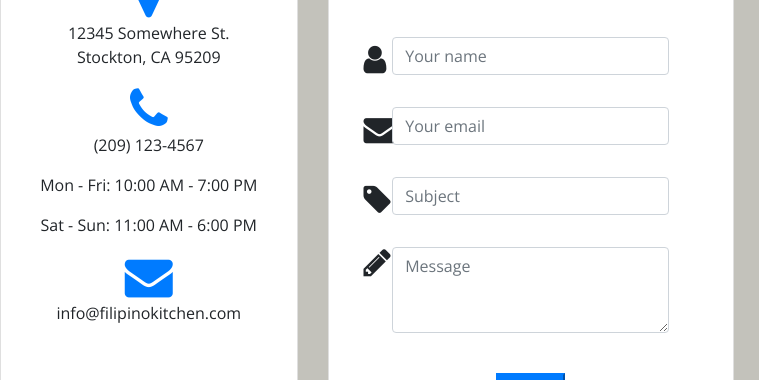
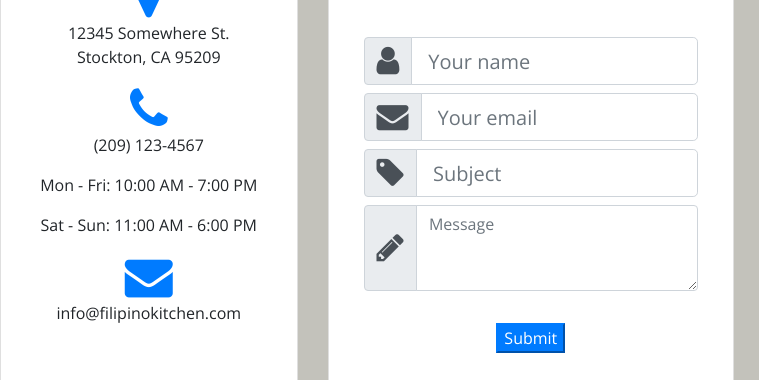
Before and after one commit to junalynnc/bootstrapproject, a website: page contactus.html in a window 1280 px wide. Shown: the part 420-800 px from the top of the page, 0-759 px from the left. Drawn offline with nearby package versions, Linux system fonts and the light colour scheme.

Commit message:
updated contact form w/ amy changes

```diff
--- a/contactus.html
+++ b/contactus.html
@@ -104,31 +104,50 @@
             <!--Body-->
             <div class="container-fluid text-center">
               <form>
-                <div class="form-row mb-3">
-                  <label for="form-name" class="col-md-1 col-form-label"><i class="fa fa-user fa-2x"></i></label>
-                  <div class="form-group col-md-10">
-                    <input type="text" id="form-name" class="form-control" placeholder="Your name">
+                <div class="form-row">
+                  <div class="col">
+                    <div class="input-group mb-2">
+                      <div class="input-group-prepend">
+                        <div class="input-group-text"><i class="fa fa-user fa-2x"></i></div>
+                      </div>
+                      <input type="text" class="form-control form-control-lg" id="form-name"
+                        placeholder="Your name">
+                    </div>
                   </div>
                 </div>
 
-                <div class="form-row mb-3">
-                  <label for="form-email" class="col-md-1 col-form-label"><i class="fa fa-envelope fa-2x"></i></label>
-                  <div class="form-group col-md-10">
-                    <input type="text" id="form-email" class="form-control" placeholder="Your email">
+                <div class="form-row">
+                  <div class="col">
+                    <div class="input-group mb-2">
+                      <div class="input-group-prepend">
+                        <div class="input-group-text"><i class="fa fa-envelope fa-2x"></i></div>
+                      </div>
+                      <input type="text" class="form-control form-control-lg" id="form-email"
+                        placeholder="Your email">
+                    </div>
                   </div>
                 </div>
 
-                <div class="form-row mb-3">
-                  <label for="form-subject" class="col-md-1 col-form-label"><i class="fa fa-tag fa-2x"></i></label>
-                  <div class="form-group col-md-10">
-                    <input type="text" id="form-subject" class="form-control" placeholder="Subject">
+                <div class="form-row">
+                  <div class="col">
+                    <div class="input-group mb-2">
+                      <div class="input-group-prepend">
+                        <div class="input-group-text"><i class="fa fa-tag fa-2x"></i></div>
+                      </div>
+                      <input type="text" class="form-control form-control-lg" id="form-subject"
+                        placeholder="Subject">
+                    </div>
                   </div>
                 </div>
 
-                <div class="form-row mb-3">
-                  <label for="form-text" class="col-md-1 col-form-label>"><i class="fa fa-pencil fa-2x"></i></label>
-                  <div class="form-group col-md-10">
-                    <textarea id="form-text" class="form-control md-textarea" rows="3" placeholder="Message"></textarea>
+                <div class="form-row">
+                  <div class="col">
+                    <div class="input-group mb-2">
+                      <div class="input-group-prepend">
+                        <div class="input-group-text"><i class="fa fa-pencil fa-2x"></i></div>
+                      </div>
+                      <textarea id="form-text" class="form-control md-textarea" rows="3" placeholder="Message"></textarea>
+                    </div>
                   </div>
                 </div>
 
```
Also changed, not shown: aboutus.html (+0 -3 lines), menu.html (+0 -15 lines), 1 other file.
